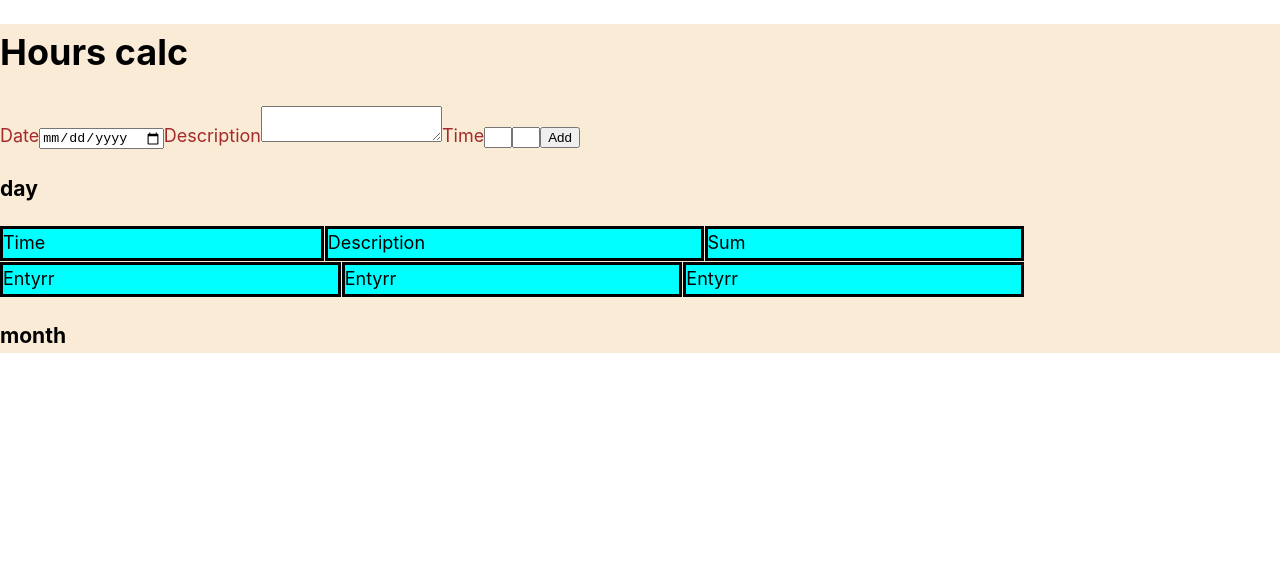
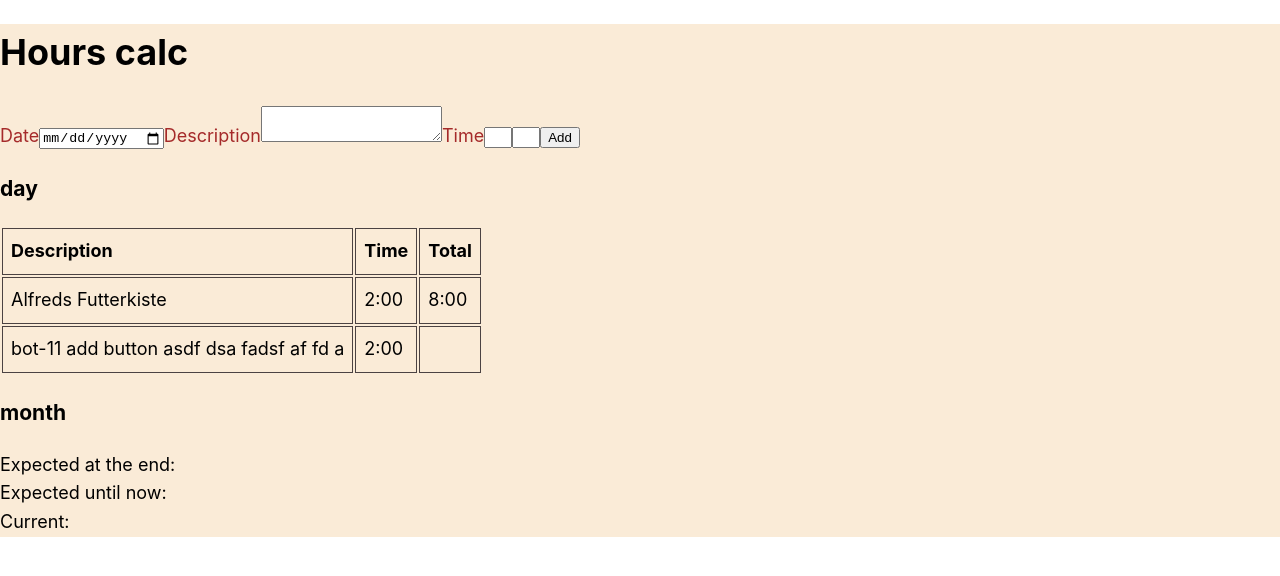
Before and after one commit to marstom/Worktime-Report-generator, a Next.js app in the folder nextjs-blog2/: page /workcalc in a window 1280 px wide. Shown: the top 576 px of the page. Built offline with nearby package versions, Linux system fonts and the light colour scheme.

Commit message:
calc endpoint

```diff
--- a/nextjs-blog2/components/CalcMain.js
+++ b/nextjs-blog2/components/CalcMain.js
@@ -25,22 +25,35 @@ const CalcMain = (props) => {
             </div>
 
             <h3>day</h3>
-            <div className={st.flexTable}>
-                <div className={st.dayContainer}>
-                    <div className={st.item}>Time</div>
-                    <div className={st.item}>Description</div>
-                    <div className={st.item}>Sum</div>
-                </div>
-                <div className={st.dayContainer}>
-                    <div className={st.item}>Entyrr</div>
-                    <div className={st.item}>Entyrr</div>
-                    <div className={st.item}>Entyrr</div>
-                </div>
-            </div>
+            <table className={st.table}>
+                <thead>
+
+                    <tr>
+                        <th>Description</th>
+                        <th>Time</th>
+                        <th>Total</th>
+                    </tr>
+                </thead>
+            <tbody>
+                <tr className={st.row}>
+                    <td>Alfreds Futterkiste</td>
+                    <td>2:00</td>
+                    <td>8:00</td>
+                </tr>
+                <tr className={st.row}>
+                    <td>bot-11 add button asdf dsa fadsf af fd a</td>
+                    <td>2:00</td>
+                    <td></td>
+                </tr>
+            </tbody>
+            </table>
 
 
             <h3 className={st.item}>month</h3>
             <div>
+                <div>Expected at the end: </div>
+                <div>Expected until now: </div>
+                <div>Current: </div>
 
             </div>
         </div>
--- a/nextjs-blog2/components/CalcMain.module.scss
+++ b/nextjs-blog2/components/CalcMain.module.scss
@@ -9,29 +9,21 @@
 }
 
 
-.description {
+.table{
+    table {
+        font-family: arial, sans-serif;
+        border-collapse: collapse;
+        width: 100%;
+      }
 
+      td, th {
+        border: 1px solid #4b4242;
+        text-align: left;
+        padding: 8px;
+      }
+
+      .row:hover{
+        background-color: aliceblue;
+
+      }
 }
-
-
-.flexTable{
-    display: grid;
-
-    .dayContainer{
-        width: 80%;
-        position: inherit;
-        display: flex;
-        gap:1px;
-        flex-flow: row wrap;
-        flex-basis: auto;
-    }
-
-    .item{
-        align-self: flex-start;
-        background-color: aqua;
-        flex-grow: 1;
-        border-color: black;
-        border-style: solid;
-        margin-bottom: 1px;
-    }
-}
--- a/nextjs-blog2/components/calcLayout.js
+++ b/nextjs-blog2/components/calcLayout.js
@@ -1,7 +1,13 @@
 import styles from './calcLayout.module.scss'
 import Head from 'next/head'
+import { useEffect } from 'react'
 
 export default function CalcLayout ({children}) {
+    useEffect(() => {
+        console.log("on load")
+
+    }, [])
+
     return (
         <div className={styles.container}>
             <Head>
--- /dev/null
+++ b/nextjs-blog2/lib/worktime.js
@@ -0,0 +1,27 @@
+
+export const getWorktimes = () => {
+
+
+    return {
+        currnetMonth:
+            [
+
+                {
+                    description: "some",
+                    time: "0:20"
+                },
+                {
+                    description: "tom-100 wor on backend",
+                    time: "1:40"
+                },
+                {
+                    description: "tom-222 this is some longer descriptn - asdf asef aaa.",
+                    time: "1:40"
+                },
+            ],
+        expected:168,
+        expectedUntilNow: 40
+    }
+
+
+}
--- /dev/null
+++ b/nextjs-blog2/pages/api/worktimes_list.js
@@ -0,0 +1,6 @@
+import { getWorktimes } from '../../lib/worktime'
+
+export default function handler(req, res) {
+    const worktimes = getWorktimes()
+    res.status(200).json(worktimes);
+  }
```
